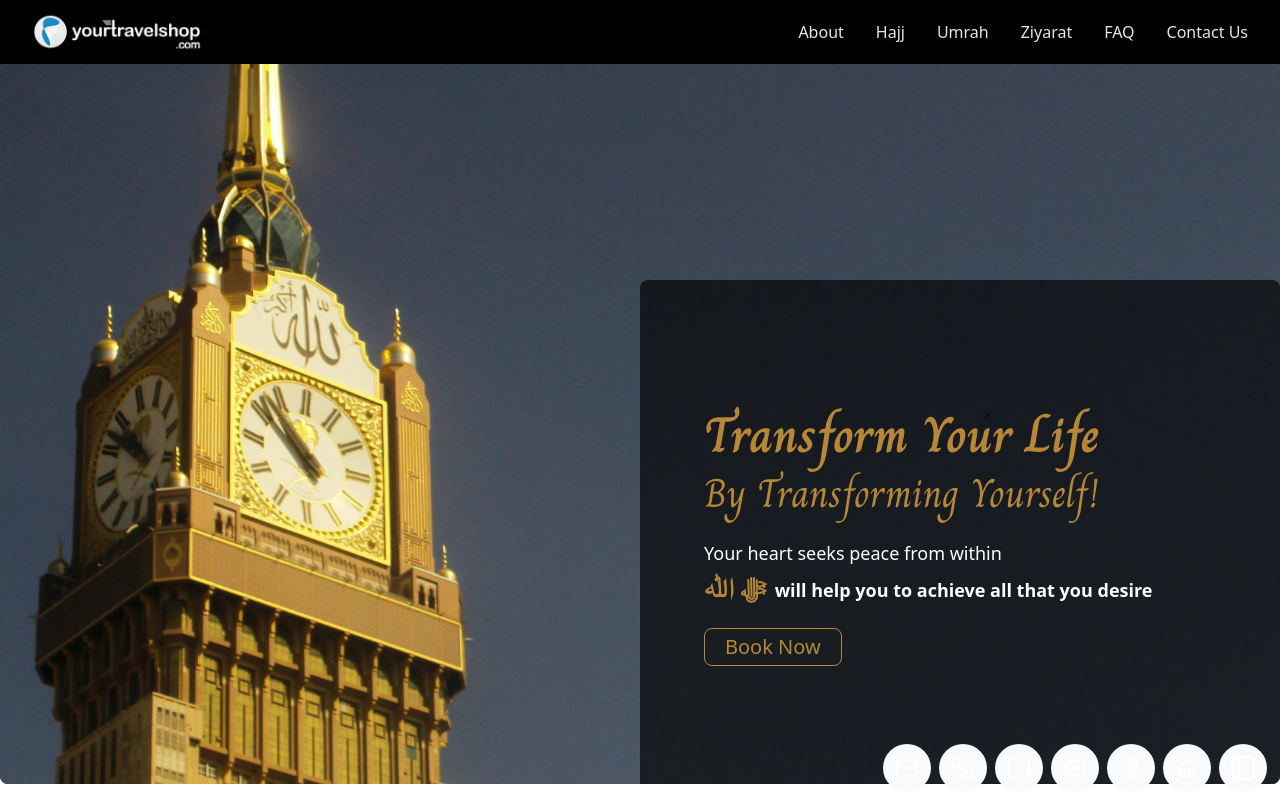
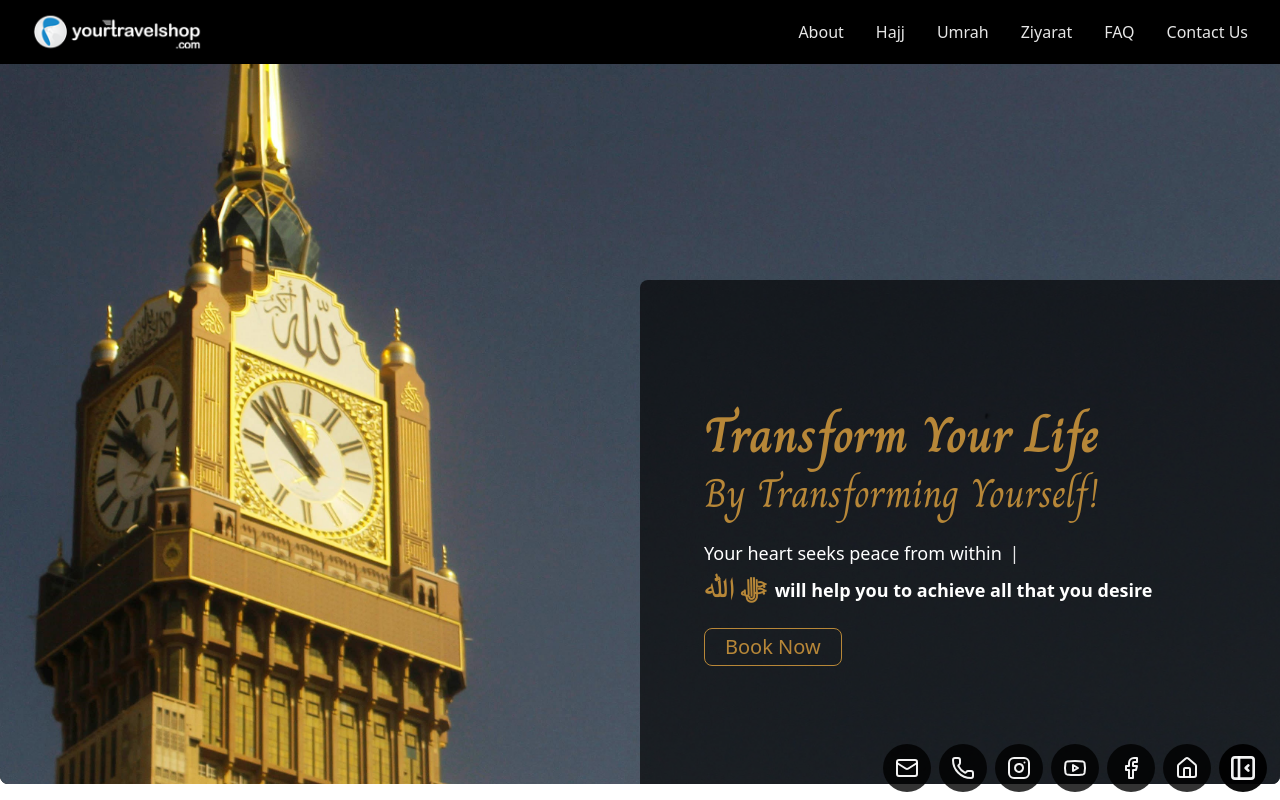
Before and after one commit to 0amirk/yts, a Next.js app: page / in a window 1280 px wide. Both pictures are taken after a click on the button 1243 px from the left and 768 px from the top of the page. Shown: the top 800 px of the page. Built offline with nearby package versions, Linux system fonts and the light colour scheme.

Commit message:
Added basic choose us section and made ui changes in others

```diff
--- /dev/null
+++ b/app/ChooseUs.jsx
@@ -0,0 +1,24 @@
+const ChooseUs = () => {
+  return (
+    <main className="flex justify-center w-full mb-6 bg-[#ca9745]">
+      <div className="mt-6 mb-6 text-[white] px-4 py-6">
+        <p className="text-[25px] md:text-[35px] font-semibold font-charm">
+          Why Choose Us
+        </p>
+        <div>
+          <iframe
+            width="560"
+            height="315"
+            src="https://www.youtube-nocookie.com/embed/waRrwCyuGa0?si=RohBSYmUZqrr3E7Y"
+            title="Why Choose Us"
+            allow="accelerometer; autoplay; clipboard-write; encrypted-media; gyroscope; picture-in-picture; web-share"
+            referrerpolicy="strict-origin-when-cross-origin"
+            allowfullscreen
+          ></iframe>
+        </div>
+      </div>
+    </main>
+  );
+};
+
+export default ChooseUs;
--- a/app/FloatingDock.jsx
+++ b/app/FloatingDock.jsx
@@ -1,21 +1,12 @@
 import React from "react";
 import { FloatingDock } from "./components/floating-dock";
-import {
-  IconBrandGithub,
-  IconBrandX,
-  IconExchange,
-  IconHome,
-  IconNewSection,
-  IconTerminal2,
-} from "@tabler/icons-react";
-import Image from "next/image";
-import { Facebook, Instagram, Mail, Phone, Youtube } from "lucide-react";
+import { Facebook, Instagram, Mail, Phone, Youtube, House } from "lucide-react";
 
 export default function FloatingDockDemo() {
   const links = [
     {
       title: "Home",
-      icon: <IconHome className="w-full h-full text-white/95" />,
+      icon: <House className="w-full h-full text-white/95" />,
       target: "",
       href: "#",
     },
--- a/app/Hero.jsx
+++ b/app/Hero.jsx
@@ -18,7 +18,7 @@ const Hero = () => {
       <div className="flex justify-center w-[100%] bg-black rounded-b-lg ">
         <div className="flex w-full h-full overflow-hidden bg-black rounded-b-lg hero-bg ">
           <div className="flex flex-col md:items-end  justify-end items-center w-full  text-[#B78738]">
-            <div className="px-4 py-6 sm:px-12 flex justify-center flex-col md:px-16 rounded-t-lg text-start bg-black/65  md:h-[70%] w-full md:w-[50%] ">
+            <div className="px-4 py-6 sm:px-12 flex justify-center flex-col md:px-16 rounded-tl-lg text-start bg-black/65  md:h-[70%] w-full md:w-[50%] ">
               <p className="text-[38px] sm:text-[45px] md:text-[50px] font-bold font-charm">
                 Transform Your Life
               </p>
--- a/app/Journey.jsx
+++ b/app/Journey.jsx
@@ -4,9 +4,9 @@ import { PhoneOutgoing } from "lucide-react";
 
 const Journey = () => {
   return (
-    <main className="flex justify-center w-full mb-6 text-white/95">
-      <div className="flex flex-col w-[97%] shadow-lg backdrop-blur-md md:w-[98%] rounded-lg ">
-        <div className="text-center flex flex-col-reverse lg:flex-row items-center justify-center gap-12 mt-8 md:mt-10 w-full px-4 py-6 text-[#B78738] flec-col ">
+    <main className="flex justify-center w-full">
+      <div className="flex flex-col w-[100%] ">
+        <div className="text-center flex flex-col-reverse lg:flex-row-reverse items-center justify-center gap-12 mt-8 md:mt-10 w-full px-4 py-6 text-[#B78738]">
           <div>
             <p className="text-[25px] md:text-[35px] font-semibold text-[#B78738] font-charm">
               Plan Your Spiritual Journey With Us
--- a/app/components/floating-dock.jsx
+++ b/app/components/floating-dock.jsx
@@ -16,7 +16,7 @@ const FloatingDockMobile = ({ items, className }) => {
       <div className="relative">
         <button
           onClick={() => setOpen(!open)}
-          className="flex items-center justify-center w-10 h-10 rounded-full md:w-12 md:h-12 bg-gray-50 dark:bg-neutral-800"
+          className="flex items-center justify-center w-10 h-10 rounded-full bg-black/95 md:w-12 md:h-12"
         >
           <IconLayoutNavbarCollapse className="w-5 h-5 rotate-[-90deg] md:w-8 md:h-8 text-white/95" />
         </button>
@@ -51,7 +51,7 @@ const FloatingDockMobile = ({ items, className }) => {
                     href={item.href}
                     onClick={() => setOpen(!open)}
                     target={item.target}
-                    className="relative z-50 flex items-center justify-center w-10 h-10 rounded-full md:w-12 md:h-12 bg-gray-50 dark:bg-neutral-900"
+                    className="relative z-50 flex items-center justify-center w-10 h-10 rounded-full md:w-12 md:h-12 bg-black/80"
                   >
                     <div className="w-4 h-4 md:w-6 md:h-6">{item.icon}</div>
                   </Link>
--- a/app/globals.css
+++ b/app/globals.css
@@ -134,7 +134,7 @@ html {
 
   background-color: transparent;
   top: 0%;
-  right: -50%;
+  right: -52%;
   height: 50px;
   width: 25px;
   border-top-left-radius: 0.6rem;
--- a/app/page.js
+++ b/app/page.js
@@ -3,6 +3,7 @@ import Navbar from "./Navbar";
 import Hero from "./Hero";
 import Packages from "./Packages";
 import Journey from "./Journey";
+import ChooseUs from "./ChooseUs";
 export default function Home() {
   return (
     <div className="">
@@ -10,6 +11,7 @@ export default function Home() {
       <Hero />
       <Packages />
       <Journey />
+      <ChooseUs />
     </div>
   );
 }
```
Also changed, not shown: app/Packages.jsx (+4 -114 lines).
